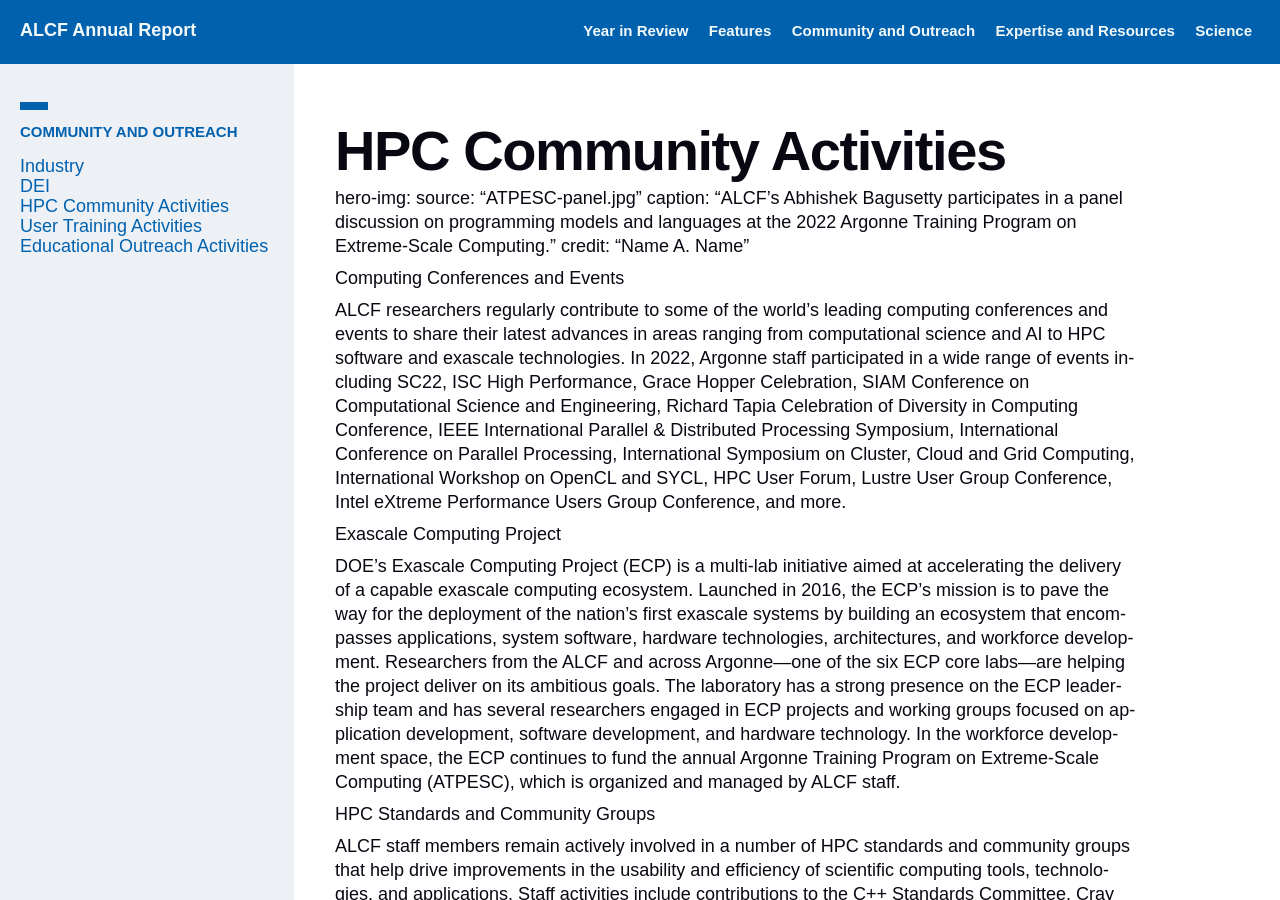
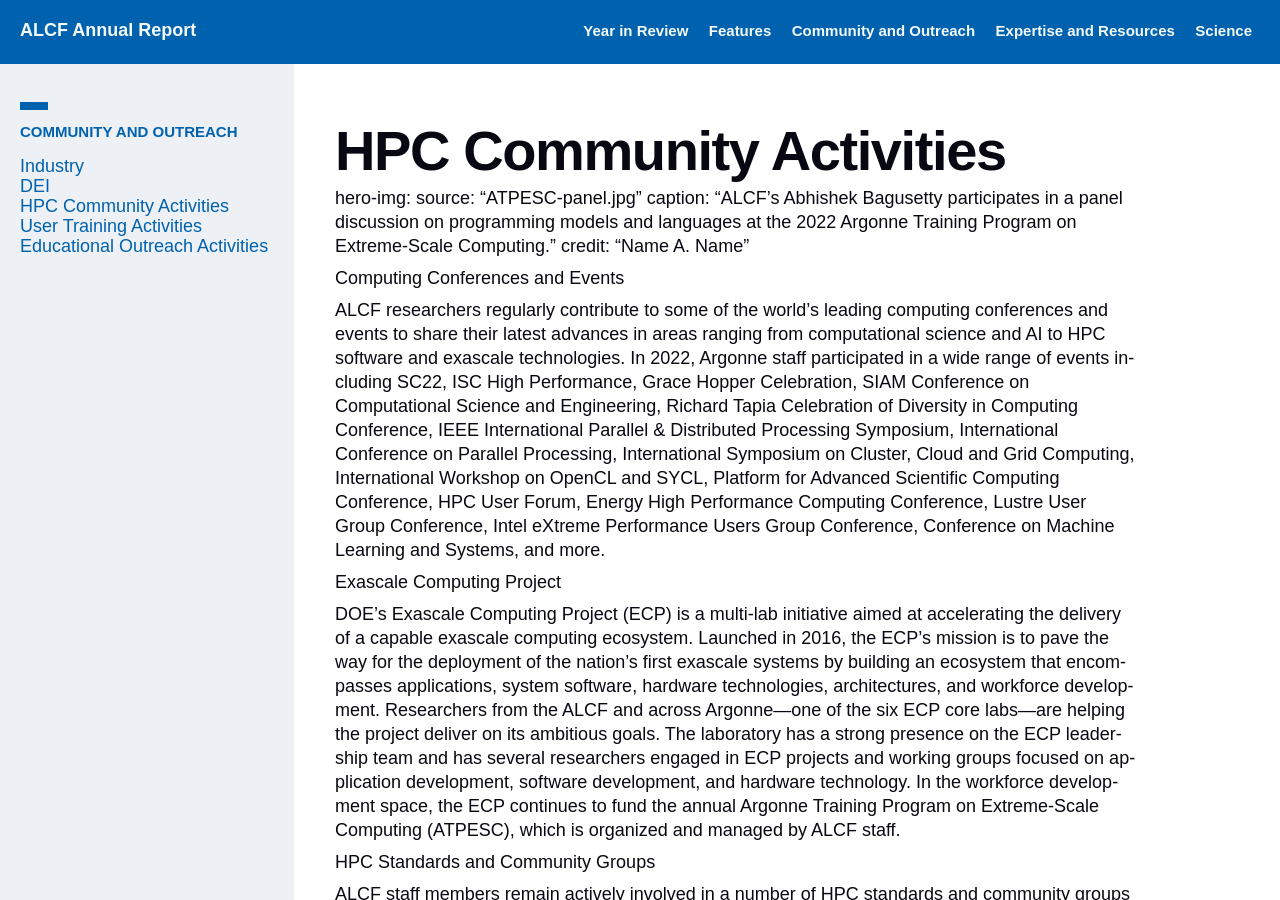
Before and after one commit to sbx-bnagle/ALCF-AR2022, a Jekyll site: the page built from 03_community/hpc-community-activities.md, in a window 1280 px wide and 900 px high. Built offline with Jekyll 4.4.1, drawn with Linux system fonts in a browser that asks for light colours; some web fonts are replaced.

Commit message:
Update hpc-community-activities.md

```diff
--- a/03_community/hpc-community-activities.md
+++ b/03_community/hpc-community-activities.md
@@ -14,7 +14,7 @@ hero-img:
 
 Computing Conferences and Events
 
-ALCF researchers regularly contribute to some of the world’s leading computing conferences and events to share their latest advances in areas ranging from computational science and AI to HPC software and exascale technologies. In 2022, Argonne staff participated in a wide range of events including SC22, ISC High Performance, Grace Hopper Celebration, SIAM Conference on Computational Science and Engineering, Richard Tapia Celebration of Diversity in Computing Conference, IEEE International Parallel & Distributed Processing Symposium, International Conference on Parallel Processing, International Symposium on Cluster, Cloud and Grid Computing, International Workshop on OpenCL and SYCL, HPC User Forum, Lustre User Group Conference, Intel eXtreme Performance Users Group Conference, and more.
+ALCF researchers regularly contribute to some of the world’s leading computing conferences and events to share their latest advances in areas ranging from computational science and AI to HPC software and exascale technologies. In 2022, Argonne staff participated in a wide range of events including SC22, ISC High Performance, Grace Hopper Celebration, SIAM Conference on Computational Science and Engineering, Richard Tapia Celebration of Diversity in Computing Conference, IEEE International Parallel & Distributed Processing Symposium, International Conference on Parallel Processing, International Symposium on Cluster, Cloud and Grid Computing, International Workshop on OpenCL and SYCL, Platform for Advanced Scientific Computing Conference, HPC User Forum, Energy High Performance Computing Conference, Lustre User Group Conference, Intel eXtreme Performance Users Group Conference, Conference on Machine Learning and Systems, and more.
 
 Exascale Computing Project
 
```
